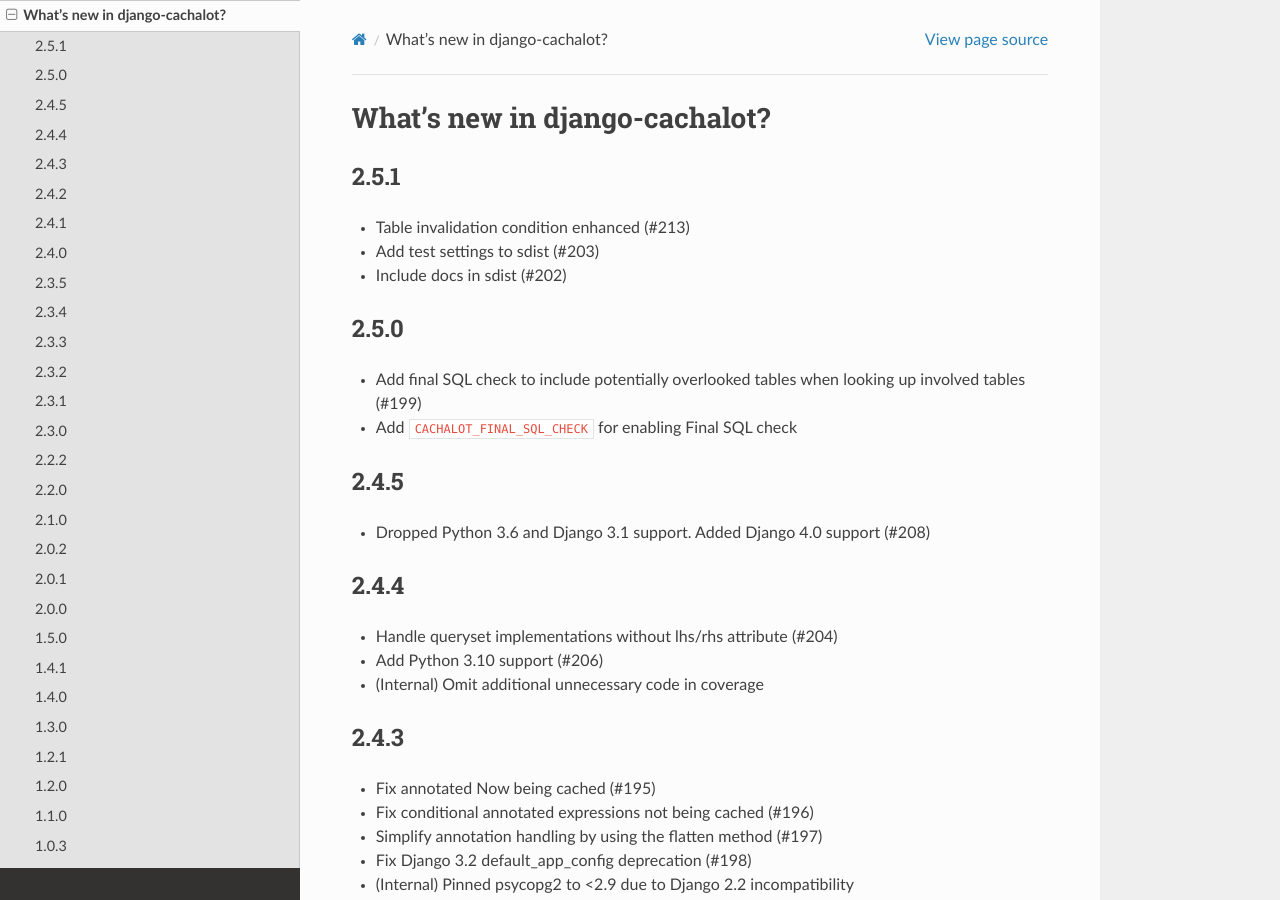
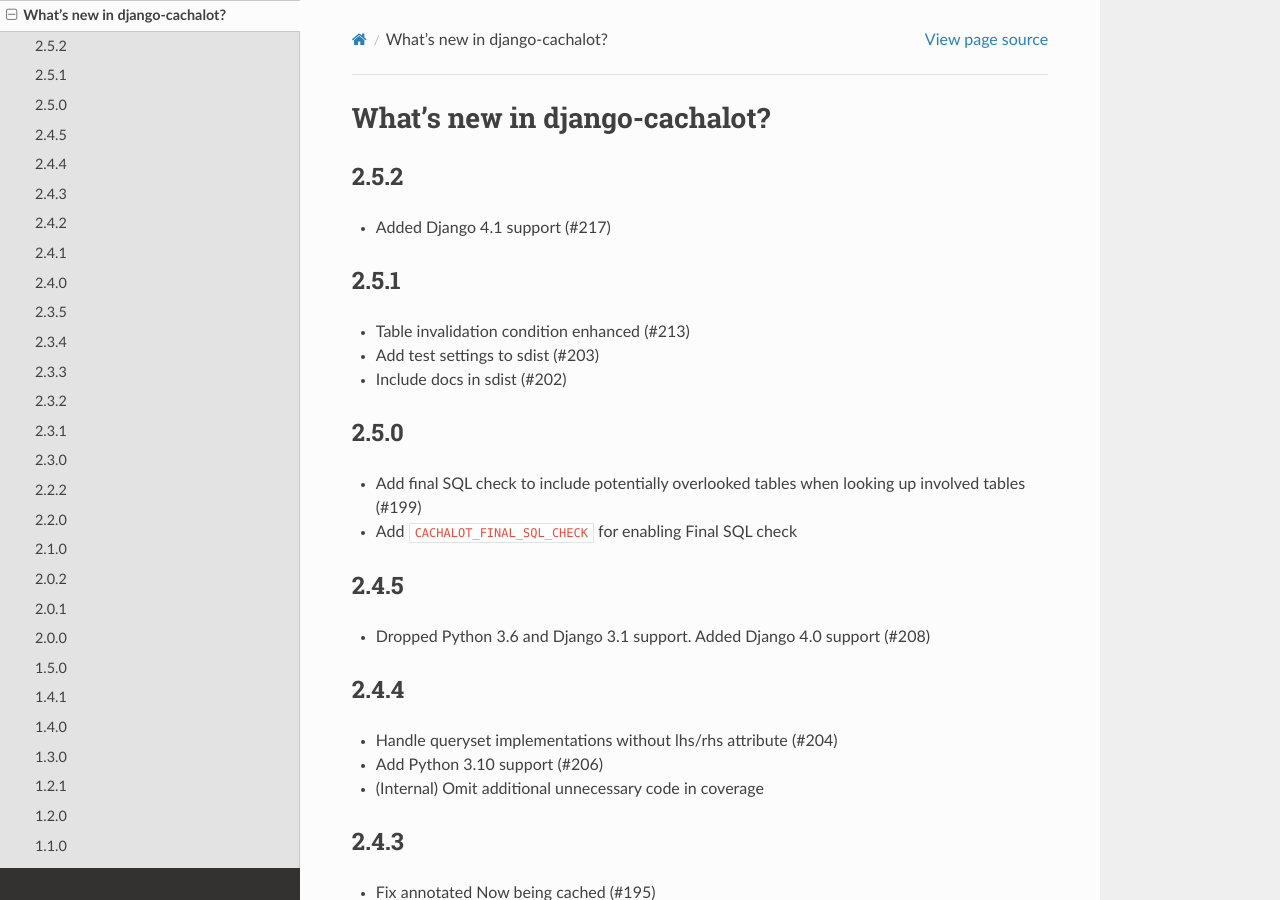
Before and after one commit to noripyt/django-cachalot, a Sphinx documentation site: the page built from docs/changelog.rst, in a window 1280 px wide and 900 px high. Built offline with Sphinx 7.4.7 and the Read the Docs theme 2.0.0, drawn with Linux system fonts in a browser that asks for light colours; pages that are not in the unit, such as notebooks, are missing from menus; the version number could not be read and is left out.

Commit message:
Add Django 4.1 support (#219)

```diff
--- a/CHANGELOG.rst
+++ b/CHANGELOG.rst
@@ -1,5 +1,9 @@
 What’s new in django-cachalot?
 ==============================
+
+2.5.2
+-----
+- Added Django 4.1 support (#217)
 
 2.5.1
 -----
--- a/README.rst
+++ b/README.rst
@@ -39,7 +39,7 @@
 Quickstart
 ----------
 
-Cachalot officially supports Python 3.7-3.10 and Django 2.2, 3.2, and 4.0 with the databases PostgreSQL, SQLite, and MySQL.
+Cachalot officially supports Python 3.7-3.10 and Django 2.2, 3.2, and 4.0-4.1 with the databases PostgreSQL, SQLite, and MySQL.
 
 Note: an upper limit on Django version is set for your safety. Please do not ignore it.
 
--- a/cachalot/__init__.py
+++ b/cachalot/__init__.py
@@ -1,4 +1,4 @@
-VERSION = (2, 5, 1)
+VERSION = (2, 5, 2)
 __version__ = ".".join(map(str, VERSION))
 
 try:
--- a/docs/quickstart.rst
+++ b/docs/quickstart.rst
@@ -4,7 +4,7 @@
 Requirements
 ............
 
-- Django 2.2, 3.2, 4.0
+- Django 2.2, 3.2, 4.0-4.1
 - Python 3.7-3.10
 - a cache configured as ``'default'`` with one of these backends:
 
--- a/requirements.txt
+++ b/requirements.txt
@@ -1 +1 @@
-Django>=2.2,<4.1
+Django>=2.2,<4.2
--- a/setup.py
+++ b/setup.py
@@ -28,6 +28,7 @@
         'Framework :: Django :: 2.2',
         'Framework :: Django :: 3.2',
         'Framework :: Django :: 4.0',
+        'Framework :: Django :: 4.1',
         'Programming Language :: Python :: 3',
         'Programming Language :: Python :: 3.7',
         'Programming Language :: Python :: 3.8',
```
Also changed, not shown: 3 other files.
